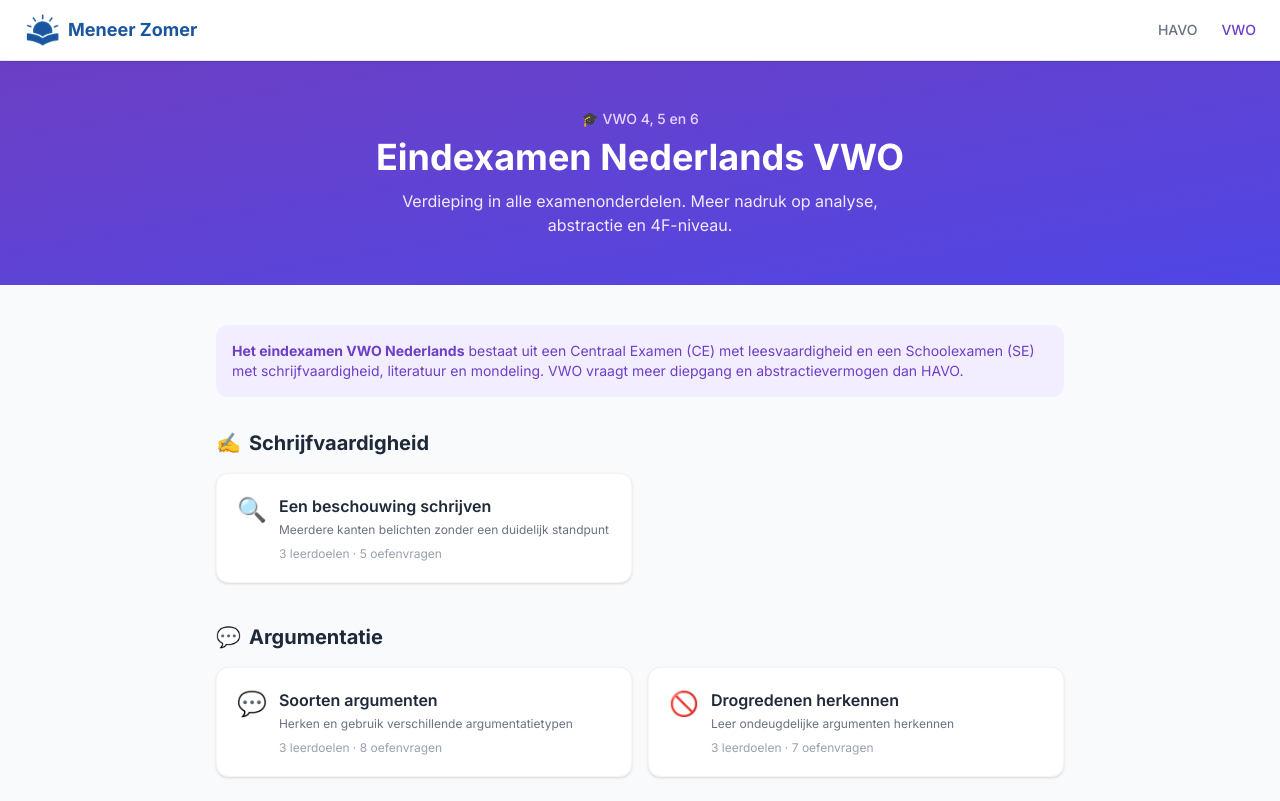
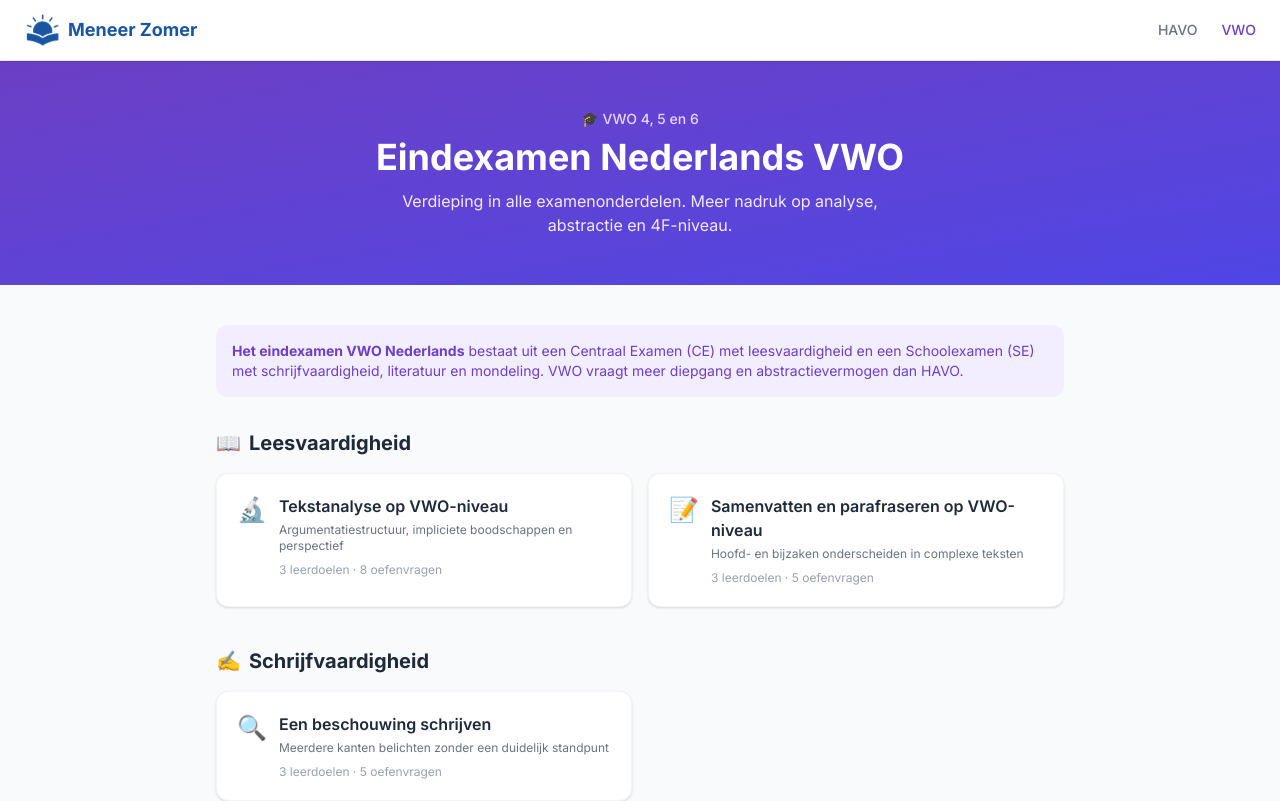
Before and after one commit to wyydby468s-ux/meneerzomer, a Next.js app: page /vwo in a window 1280 px wide. Shown: the top 801 px of the page. Built offline with nearby package versions, Linux system fonts and the light colour scheme.

Commit message:
VWO leesvaardigheid modules toegevoegd

```diff
--- a/data/lessen.ts
+++ b/data/lessen.ts
@@ -196,6 +196,97 @@ Aanpak: Neem altijd een duidelijk standpunt in en onderbouw met tekstevidentiee.
       { id: "vt-5", niveau: "toepassing", vraag: "De vraag luidt: 'Welke functie heeft alinea 4 ten opzichte van alinea 3?' Hoe pak je dit aan?", opties: ["Je leest alleen alinea 4 en beschrijft de inhoud", "Je leest de laatste zin van alinea 3 en de eerste zin van alinea 4 en kijkt naar signaalwoorden", "Je zoekt naar het tekstdoel van de hele tekst", "Je beschrijft het verschil in lengte tussen de twee alineas"], antwoord: 1, uitleg: "Bij een structuurvraag over het verband tussen twee alineas kijk je naar de overgang: de laatste zin van de eerste alinea en de eerste zin van de tweede, plus eventuele signaalwoorden." },
       { id: "vt-6", niveau: "toepassing", vraag: "Een vraag vraagt: 'Waar verwijst \"dit probleem\" in regel 24 naar?' Je vindt het antwoord in regel 22-23. Hoe formuleer je je antwoord?", opties: ["Schrijf de regelnummers op: 'regels 22-23'", "Kopieer de zinnen van regels 22-23 letterlijk", "Omschrijf in eigen woorden het probleem dat in regels 22-23 wordt beschreven", "Schrijf op: 'het probleem uit de vorige alinea'"], antwoord: 2, uitleg: "Je omschrijft het antwoord in je eigen woorden. Alleen een regelnummer opgeven of letterlijk kopiëren levert geen punten op." },
       { id: "vt-7", niveau: "inzicht", vraag: "Waarom is het bij een beoordelingsvraag belangrijk dat je een duidelijk standpunt inneemt en onderbouwt?", opties: ["Omdat de examinator je eigen mening altijd interessant vindt", "Omdat een onderbouwd standpunt aantoont dat je de tekst hebt begrepen en er kritisch over kunt nadenken", "Omdat je anders te weinig woorden schrijft", "Omdat het bij een beoordelingsvraag verplicht is om het met de schrijver oneens te zijn"], antwoord: 1, uitleg: "Een beoordelingsvraag toetst of je kritisch kunt denken over een tekst. Een onderbouwd standpunt laat zien dat je de tekst begrijpt en er een gefundeerde mening over kunt vormen." },
+    ],
+  },
+
+  {
+    slug: "leesvaardigheid-vwo-analyse",
+    titel: "Tekstanalyse op VWO-niveau",
+    ondertitel: "Argumentatiestructuur, impliciete boodschappen en perspectief",
+    niveau: "vwo",
+    vaardigheid: "Leesvaardigheid",
+    emoji: "🔬",
+    leerdoelen: [
+      "Je kunt de argumentatiestructuur van een complexe tekst in kaart brengen",
+      "Je kunt impliciete boodschappen en veronderstellingen herkennen",
+      "Je kunt het perspectief van de schrijver bepalen en de invloed ervan op de tekst analyseren",
+    ],
+    uitleg: `## Tekstanalyse op VWO-niveau
+
+Op VWO moet je ook analyseren hoe de tekst werkt en waarom de schrijver bepaalde keuzes heeft gemaakt.
+
+### Argumentatiestructuur
+
+**Enkelvoudige argumentatie**: een argument ondersteunt de conclusie.
+**Nevenschikkende argumentatie**: meerdere argumenten ondersteunen samen de conclusie.
+**Onderschikkende argumentatie**: een argument wordt zelf weer onderbouwd door een sub-argument.
+
+### Impliciete veronderstellingen
+
+Schrijvers gaan uit van aannames die ze niet noemen. Voorbeeld: 'Als je slim bent, ga je studeren.' Impliciete veronderstelling: studeren is iets wat slimme mensen doen.
+
+### Perspectief herkennen
+
+Let op woordkeuze (bijv. 'bezettingsleger' vs 'vredesmacht'), selectie van feiten en de toon van de tekst.
+
+### Retorische middelen
+
+Retorische vraag, herhaling, contrast en opsomming zijn middelen om de lezer te beinvloeden.`,
+    vragen: [
+      { id: "vwo-lv-1", niveau: "reproductie", vraag: "Wat is nevenschikkende argumentatie?", opties: ["Een argument dat de conclusie ondersteunt", "Meerdere argumenten die samen de conclusie ondersteunen", "Een argument onderbouwd door een sub-argument", "Een conclusie die door een voorbeeld wordt geïllustreerd"], antwoord: 1, uitleg: "Bij nevenschikkende argumentatie werken meerdere argumenten samen. Elk argument is op zichzelf onvoldoende." },
+      { id: "vwo-lv-2", niveau: "reproductie", vraag: "Wat is een impliciete veronderstelling?", opties: ["Een expliciet uitgesproken conclusie", "Een aanname die de schrijver niet noemt maar wel als vanzelfsprekend beschouwt", "Een deskundigenargument", "Een retorisch middel"], antwoord: 1, uitleg: "Een impliciete veronderstelling is iets wat de schrijver aanneemt zonder het te zeggen. Het ligt verborgen achter het argument en is vaak aanvechtbaar." },
+      { id: "vwo-lv-3", niveau: "reproductie", vraag: "Wat is een retorische vraag?", opties: ["Een vraag waarop de lezer moet antwoorden", "Een vraag gesteld zonder dat een antwoord wordt verwacht", "Een vraag aan het begin van een betoog", "Een vraag die de tekststructuur aangeeft"], antwoord: 1, uitleg: "Een retorische vraag verwacht geen antwoord. Het antwoord is al verondersteld of voor de hand liggend." },
+      { id: "vwo-lv-4", niveau: "toepassing", vraag: "Een schrijver gebruikt 'bezettingsleger' in plaats van 'vredesmacht'. Wat onthult dit?", opties: ["Niets, beide termen betekenen hetzelfde", "Het perspectief van de schrijver: hij beoordeelt de aanwezigheid van het leger negatief", "De schrijver maakt een feitelijke fout", "De schrijver wil neutraal blijven"], antwoord: 1, uitleg: "Woordkeuze onthult perspectief. 'Bezettingsleger' heeft een negatieve connotatie en suggereert dat de schrijver de aanwezigheid als onrechtmatig beschouwt." },
+      { id: "vwo-lv-5", niveau: "toepassing", vraag: "'Jongeren moeten meer bewegen, want sport is goed voor de gezondheid.' Welke impliciete veronderstelling zit hierin?", opties: ["Jongeren bewegen te weinig", "Sport is de enige manier om te bewegen", "Gezondheid is het enige dat telt", "Jongeren willen niet bewegen"], antwoord: 0, uitleg: "Het argument veronderstelt impliciet dat jongeren te weinig bewegen. Zonder deze aanname is er geen reden om hen aan te sporen." },
+      { id: "vwo-lv-6", niveau: "toepassing", vraag: "Een tekst heeft de structuur: 'A omdat B, en B omdat C'. Welk type argumentatie is dit?", opties: ["Nevenschikkende argumentatie", "Onderschikkende argumentatie", "Enkelvoudige argumentatie", "Cirkelredenering"], antwoord: 1, uitleg: "Onderschikkende argumentatie: A wordt onderbouwd door B, B wordt onderbouwd door C. Er is een hiërarchie van argumenten." },
+      { id: "vwo-lv-7", niveau: "inzicht", vraag: "Waarom is het herkennen van impliciete veronderstellingen belangrijk?", opties: ["Impliciete veronderstellingen zijn altijd onjuist", "Een argument is alleen zo sterk als zijn veronderstellingen: klopt een veronderstelling niet, dan ondermijnt dat het argument", "Je moet bij het examen altijd het aantal veronderstellingen noemen", "Impliciete veronderstellingen bewijzen dat de schrijver iets verbergt"], antwoord: 1, uitleg: "Als de veronderstellingen onder een argument niet kloppen, is het argument zwakker dan het lijkt. Kritisch lezen betekent ook de veronderstellingen onderzoeken." },
+      { id: "vwo-lv-8", niveau: "inzicht", vraag: "Een opinietekst noemt alleen studies die het standpunt ondersteunen. Welk probleem heeft deze tekst?", opties: ["De tekst is te lang", "De tekst is eenzijdig: selectief citeren geeft een vertekend beeld", "De tekst gebruikt te veel deskundigenargumenten", "De tekst heeft geen conclusie"], antwoord: 1, uitleg: "Selectief citeren is een vorm van vertekening. De schrijver wekt de indruk dat er consensus bestaat terwijl die er misschien niet is." },
+    ],
+  },
+  {
+    slug: "leesvaardigheid-vwo-samenvatten",
+    titel: "Samenvatten en parafraseren op VWO-niveau",
+    ondertitel: "Hoofd- en bijzaken onderscheiden in complexe teksten",
+    niveau: "vwo",
+    vaardigheid: "Leesvaardigheid",
+    emoji: "📝",
+    leerdoelen: [
+      "Je kunt de hoofdgedachte van een complexe tekst formuleren",
+      "Je kunt hoofd- en bijzaken van elkaar onderscheiden",
+      "Je kunt een tekst nauwkeurig parafraseren zonder de betekenis te verliezen",
+    ],
+    uitleg: `## Samenvatten en parafraseren op VWO-niveau
+
+### Hoofdgedachte formuleren
+
+De hoofdgedachte is de centrale boodschap van de hele tekst, geformuleerd als uitspraak.
+- Fout: "De tekst gaat over klimaatverandering"
+- Goed: "De schrijver betoogt dat individuele maatregelen onvoldoende zijn om klimaatverandering tegen te gaan"
+
+### Hoofd- en bijzaken
+
+Hoofdzaken dragen direct bij aan de centrale boodschap. Bijzaken zijn voorbeelden, uitwerkingen en illustraties. De hoofdzaak staat vaak in de eerste of laatste zin van een alinea.
+
+### Nauwkeurig parafraseren
+
+Valkuilen:
+- Te veel weglaten: de betekenis verandert
+- Te dicht bij het origineel blijven: dat is geen parafrase
+- Eigen interpretatie toevoegen: dat is meer dan parafraseren
+
+### Stappenplan
+
+1. Lees de tekst globaal
+2. Bepaal de hoofdgedachte
+3. Noteer de kernzin per alinea
+4. Schrijf in eigen woorden
+5. Controleer op volledigheid`,
+    vragen: [
+      { id: "vwo-sv-1", niveau: "reproductie", vraag: "Wat is het verschil tussen een hoofdzaak en een bijzaak?", opties: ["Hoofdzaken staan altijd in de eerste alinea", "Hoofdzaken dragen direct bij aan de centrale boodschap, bijzaken zijn voorbeelden of uitwerkingen", "Hoofdzaken zijn feiten, bijzaken zijn meningen", "Hoofdzaken zijn langer dan bijzaken"], antwoord: 1, uitleg: "Een hoofdzaak is essentieel voor de centrale boodschap. Bijzaken zijn ondersteunend en kun je weglaten zonder de kern te verliezen." },
+      { id: "vwo-sv-2", niveau: "reproductie", vraag: "Wat is de hoofdgedachte van een tekst?", opties: ["Het onderwerp van de tekst", "De centrale boodschap geformuleerd als uitspraak", "De eerste zin van de inleiding", "Een opsomming van alle argumenten"], antwoord: 1, uitleg: "De hoofdgedachte is meer dan het onderwerp. Het is een volledige uitspraak die de kern van de tekst weergeeft." },
+      { id: "vwo-sv-3", niveau: "toepassing", vraag: "'De minister zei dat het beleid succesvol was' wordt geparafraseerd als 'De minister beweerde dat zijn plannen werkten'. Wat verandert er?", opties: ["Niets, het is een correcte parafrase", "'Beweerde' suggereert twijfel, terwijl 'zei' neutraal is", "'Plannen' is specifieker dan 'beleid'", "De parafrase is te kort"], antwoord: 1, uitleg: "'Zeggen' is neutraal, 'beweren' impliceert dat de spreker iets stelt dat misschien niet waar is. Dit is een subtiele maar belangrijke betekenisverschuiving." },
+      { id: "vwo-sv-4", niveau: "toepassing", vraag: "Welke formulering is de beste hoofdgedachte voor een tekst over nadelen van schermtijd bij kinderen?", opties: ["Schermtijd bij kinderen", "Kinderen kijken te veel naar schermen", "Overmatige schermtijd heeft aantoonbare negatieve effecten op de cognitieve en sociale ontwikkeling van jonge kinderen", "In dit artikel worden de nadelen van schermtijd besproken"], antwoord: 2, uitleg: "Een goede hoofdgedachte is concreet en geformuleerd als uitspraak. Optie C doet dit: het is specifiek en bevat de centrale claim." },
+      { id: "vwo-sv-5", niveau: "inzicht", vraag: "Waarom mag je bij samenvatten geen eigen interpretatie toevoegen?", opties: ["Eigen interpretaties zijn altijd onjuist", "Een samenvatting geeft de tekst weer zoals de schrijver het bedoelde, niet zoals jij het interpreteert", "Eigen interpretaties zijn te lang", "De examinator denkt dan dat je de tekst niet hebt begrepen"], antwoord: 1, uitleg: "Een samenvatting is een getrouwe weergave van het origineel. Eigen interpretaties toevoegen betekent dat je je eigen versie geeft in plaats van die van de schrijver." },
     ],
   },
 
```
